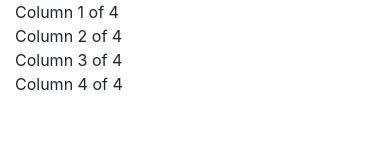
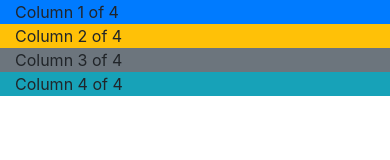
Before and after one commit to smcdermott17/SMC_WebDesign3, a plain HTML site: page Week-02/In-Class/Bootstrap-Grid-and-Navigation/index.html in a window 390 px wide. Drawn offline with nearby package versions, Linux system fonts and the light colour scheme.

Commit message:
Order and color
Added classes for built in bootstrap and for responsive ordering

```diff
--- a/Week-02/In-Class/Bootstrap-Grid-and-Navigation/index.html
+++ b/Week-02/In-Class/Bootstrap-Grid-and-Navigation/index.html
@@ -14,16 +14,16 @@
 	  <!-- simple grid structure -->
 	  <div	class="container">
 	 	 <div class="row">
-			 <div class="col-12-col-md-6 col-lg-4">
+			 <div class="col-12-col-md-6 col-lg-4 order-lg-2 bg-primary">
 			 Column 1 of 4
 			 </div>
-			 <div class="col-12-col-md-6 col-lg-4">
+			 <div class="col-12-col-md-6 col-lg-4 order-lg-1 bg-warning">
 			 Column 2 of 4
 			 </div>
-			 <div class="col-12-col-md-6 col-lg-4">
+			 <div class="col-12-col-md-6 col-lg-4 order-lg-3 bg-secondary">
 			 Column 3 of 4
 			 </div>
-			 <div class="col-12-col-md-6 col-lg-12">
+			 <div class="col-12-col-md-6 col-lg-12 order-lg-4 bg-info">
 			 Column 4 of 4
 			 </div>
 		  </div>
```
